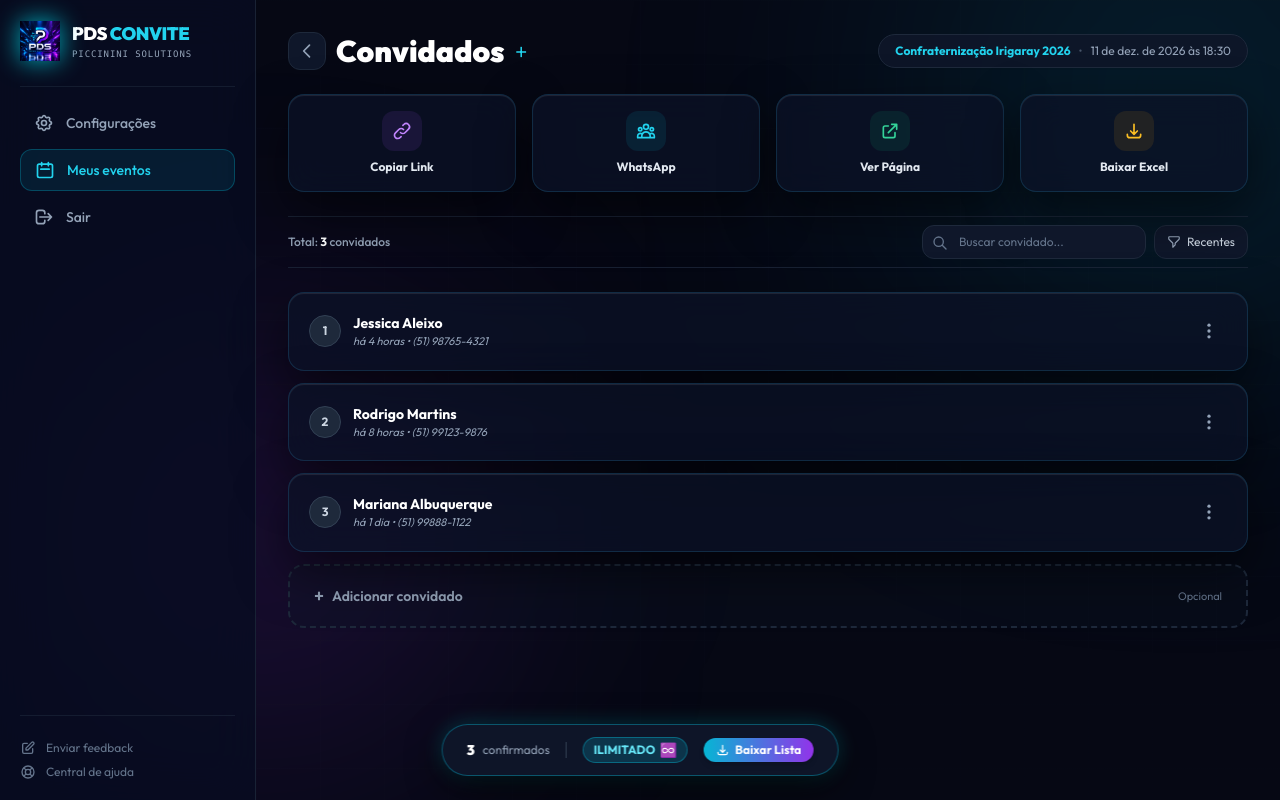
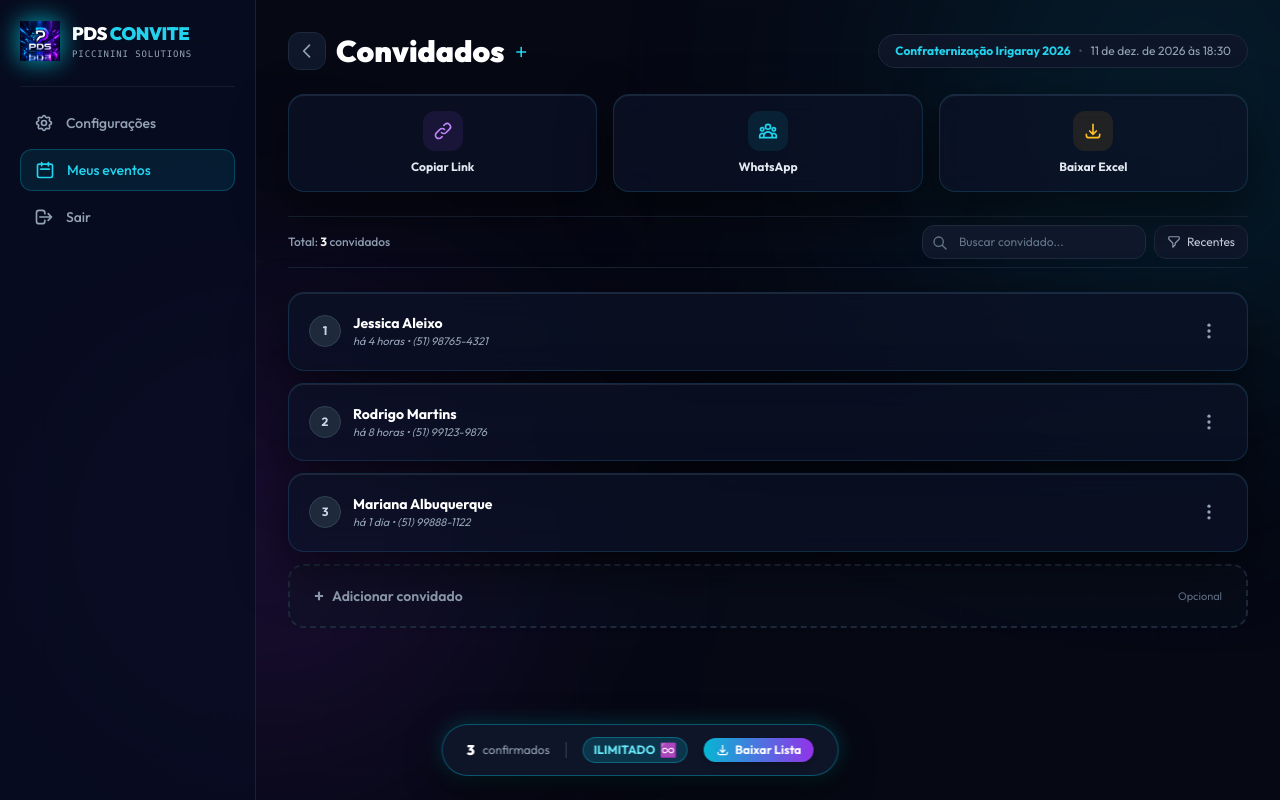
Before and after one commit to RenanPiccinini/pds-convite, a Laravel app: page /events/1 in a window 1280 px wide. Run offline with Laravel 12, Linux system fonts and the light colour scheme; a user stored in the database is signed in; data comes from the database, SQL or seed files in the repository; style sheets or scripts are compiled from the project's sources; some web fonts are replaced.

Commit message:
feat: make event cards fully clickable, remove feedback/help and view page buttons, update deadline badge to prazo encerrado

```diff
--- a/resources/views/events/show.blade.php
+++ b/resources/views/events/show.blade.php
@@ -49,8 +49,8 @@
             </div>
         </div>
 
-        <!-- Top Action Cards (Screenshot 4: Link, WhatsApp, Ver Página, Exportar) -->
-        <div class="grid grid-cols-2 sm:grid-cols-4 gap-2.5 sm:gap-4">
+        <!-- Top Action Cards (Link, WhatsApp, Exportar) -->
+        <div class="grid grid-cols-3 gap-2.5 sm:gap-4">
             <!-- 1. Link -->
             <button type="button" @click="copyLink('{{ $event->public_url }}')"
                 class="glass-panel p-3.5 sm:p-4 rounded-2xl flex flex-col items-center justify-center gap-1.5 sm:gap-2 border border-purple-500/30 hover:border-purple-400 transition-all hover:scale-[1.02] active:scale-[0.98] group">
@@ -73,18 +73,7 @@
                 <span class="text-[11px] sm:text-xs font-bold text-slate-200">WhatsApp</span>
             </button>
 
-            <!-- 3. Abrir Convite Público -->
-            <a href="{{ $event->public_url }}" target="_blank"
-                class="glass-panel p-3.5 sm:p-4 rounded-2xl flex flex-col items-center justify-center gap-1.5 sm:gap-2 border border-emerald-500/30 hover:border-emerald-400 transition-all hover:scale-[1.02] active:scale-[0.98] group">
-                <div class="h-9 w-9 sm:h-10 sm:w-10 rounded-xl bg-emerald-500/10 text-emerald-400 flex items-center justify-center group-hover:bg-emerald-500/20 transition-colors">
-                    <svg class="h-4 w-4 sm:h-5 sm:w-5" fill="none" viewBox="0 0 24 24" stroke="currentColor">
-                        <path stroke-linecap="round" stroke-linejoin="round" stroke-width="2" d="M10 6H6a2 2 0 00-2 2v10a2 2 0 002 2h10a2 2 0 002-2v-4M14 4h6m0 0v6m0-6L10 14" />
-                    </svg>
-                </div>
-                <span class="text-[11px] sm:text-xs font-bold text-slate-200">Ver Página</span>
-            </a>
-
-            <!-- 4. Exportar CSV / Excel -->
+            <!-- 3. Exportar CSV / Excel -->
             <a href="{{ route('events.export', $event) }}"
                 class="glass-panel p-3.5 sm:p-4 rounded-2xl flex flex-col items-center justify-center gap-1.5 sm:gap-2 border border-amber-500/30 hover:border-amber-400 transition-all hover:scale-[1.02] active:scale-[0.98] group">
                 <div class="h-9 w-9 sm:h-10 sm:w-10 rounded-xl bg-amber-500/10 text-amber-400 flex items-center justify-center group-hover:bg-amber-500/20 transition-colors">
--- a/resources/views/layouts/app.blade.php
+++ b/resources/views/layouts/app.blade.php
@@ -68,22 +68,6 @@
                         </form>
                     </nav>
                 </div>
-
-                <!-- Bottom Links (Screenshots 3, 4: Enviar feedback, Central de ajuda) -->
-                <div class="pt-6 border-t border-slate-800/60 space-y-2">
-                    <a href="https://wa.me/?text=Feedback%20sobre%20o%20PDS%20Convite" target="_blank" class="flex items-center gap-2.5 text-xs text-slate-500 hover:text-slate-300 transition-colors">
-                        <svg class="h-4 w-4" fill="none" viewBox="0 0 24 24" stroke="currentColor">
-                            <path stroke-linecap="round" stroke-linejoin="round" stroke-width="2" d="M11 5H6a2 2 0 00-2 2v11a2 2 0 002 2h11a2 2 0 002-2v-5m-1.414-9.414a2 2 0 112.828 2.828L11.828 15H9v-2.828l8.586-8.586z" />
-                        </svg>
-                        <span>Enviar feedback</span>
-                    </a>
-                    <a href="https://wa.me/?text=Ajuda%20com%20o%20PDS%20Convite" target="_blank" class="flex items-center gap-2.5 text-xs text-slate-500 hover:text-slate-300 transition-colors">
-                        <svg class="h-4 w-4" fill="none" viewBox="0 0 24 24" stroke="currentColor">
-                            <path stroke-linecap="round" stroke-linejoin="round" stroke-width="2" d="M18.364 5.636l-3.536 3.536m0 5.656l3.536 3.536M9.172 9.172L5.636 5.636m3.536 9.192l-3.536 3.536M21 12a9 9 0 11-18 0 9 9 0 0118 0zm-5 0a4 4 0 11-8 0 4 4 0 018 0z" />
-                        </svg>
-                        <span>Central de ajuda</span>
-                    </a>
-                </div>
             </aside>
 
             <!-- Mobile Drawer Backdrop -->
@@ -144,22 +128,6 @@
                             </button>
                         </form>
                     </nav>
-                </div>
-
-                <!-- Bottom Links on Mobile (Enviar feedback, Central de ajuda) -->
-                <div class="pt-5 border-t border-slate-800 space-y-2">
-                    <a href="https://wa.me/?text=Feedback%20sobre%20o%20PDS%20Convite" target="_blank" class="flex items-center gap-2.5 text-xs text-slate-400 hover:text-white transition-colors py-1">
-                        <svg class="h-4 w-4 text-cyan-400" fill="none" viewBox="0 0 24 24" stroke="currentColor">
-                            <path stroke-linecap="round" stroke-linejoin="round" stroke-width="2" d="M11 5H6a2 2 0 00-2 2v11a2 2 0 002 2h11a2 2 0 002-2v-5m-1.414-9.414a2 2 0 112.828 2.828L11.828 15H9v-2.828l8.586-8.586z" />
-                        </svg>
-                        <span>Enviar feedback</span>
-                    </a>
-                    <a href="https://wa.me/?text=Ajuda%20com%20o%20PDS%20Convite" target="_blank" class="flex items-center gap-2.5 text-xs text-slate-400 hover:text-white transition-colors py-1">
-                        <svg class="h-4 w-4 text-purple-400" fill="none" viewBox="0 0 24 24" stroke="currentColor">
-                            <path stroke-linecap="round" stroke-linejoin="round" stroke-width="2" d="M18.364 5.636l-3.536 3.536m0 5.656l3.536 3.536M9.172 9.172L5.636 5.636m3.536 9.192l-3.536 3.536M21 12a9 9 0 11-18 0 9 9 0 0118 0zm-5 0a4 4 0 11-8 0 4 4 0 018 0z" />
-                        </svg>
-                        <span>Central de ajuda</span>
-                    </a>
                 </div>
             </aside>
 
```
Also changed, not shown: resources/views/events/index.blade.php (+4 -3 lines), tests/Feature/EventRsvpTest.php (+26 -0 lines), 3 other files.
